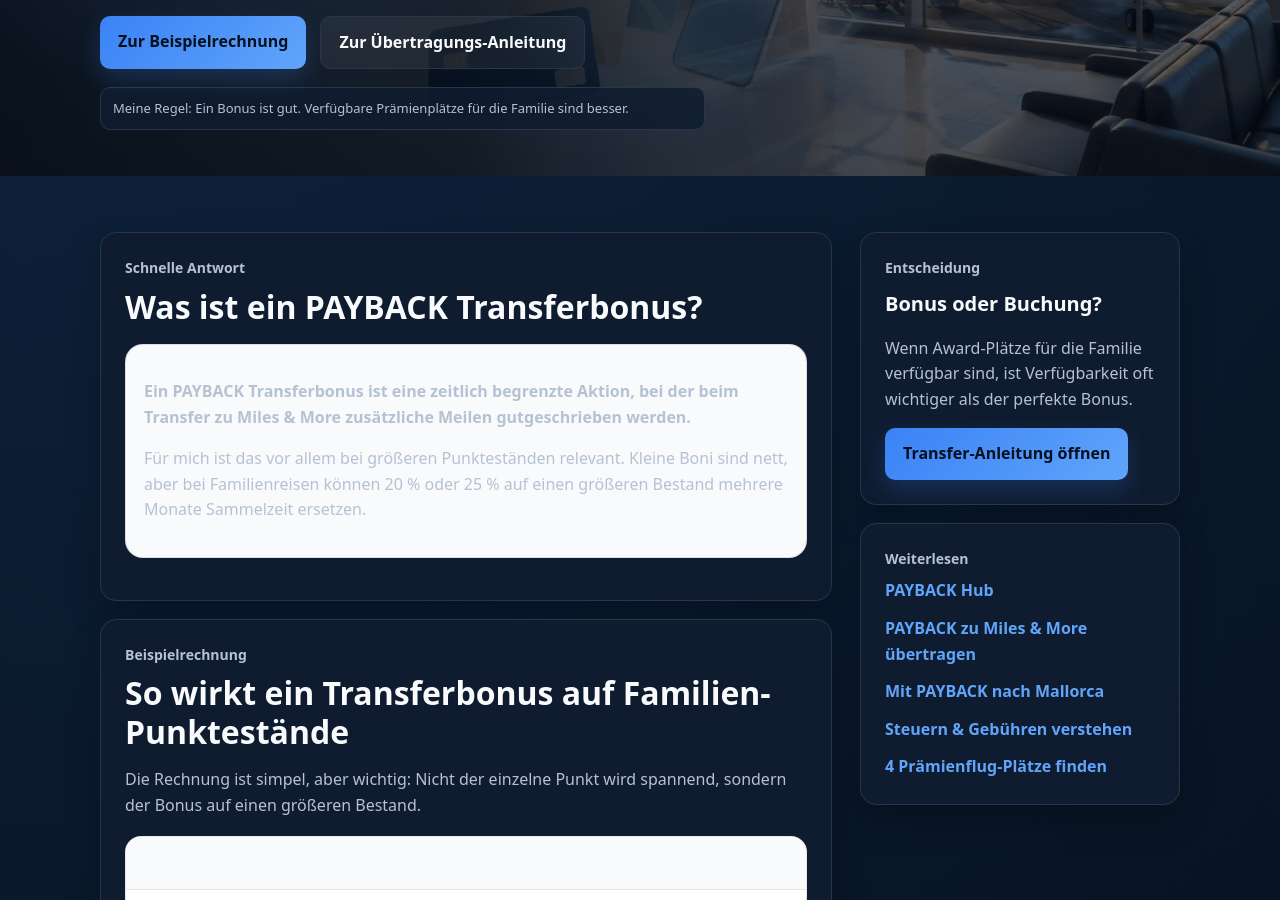
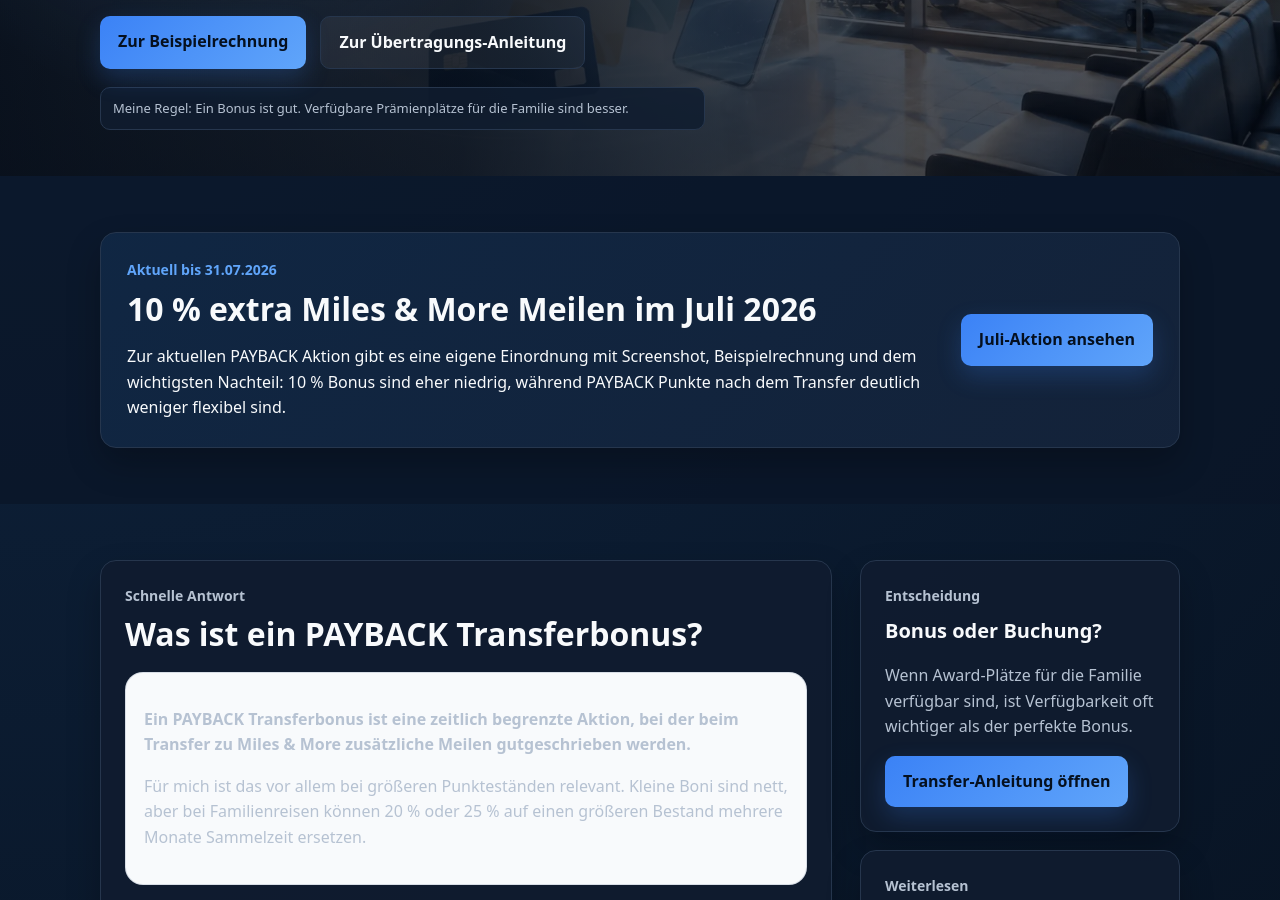
Before and after one commit to Praemienflug-Planer/miles-planer, a Jekyll site: the page built from meilen-sammeln/payback-transferbonus/index.html, in a window 1280 px wide and 900 px high, scrolled down 514 px. Built offline with Jekyll 4.4.1, drawn with Linux system fonts in a browser that asks for light colours; some of the changed text lies outside the part shown.

Commit message:
Link generic PAYBACK transfer bonus page to July 2026 action

```diff
--- a/meilen-sammeln/payback-transferbonus/index.html
+++ b/meilen-sammeln/payback-transferbonus/index.html
@@ -6,6 +6,7 @@
 ---
 <style>.answer-box{background:#f8fafc;border:1px solid rgba(148,163,184,.32);border-radius:18px;padding:18px;margin:18px 0}.bonus-table{width:100%;border-collapse:separate;border-spacing:0;margin:18px 0;background:#fff;border:1px solid rgba(148,163,184,.26);border-radius:16px;overflow:hidden}.bonus-table th,.bonus-table td{padding:13px 14px;border-bottom:1px solid rgba(148,163,184,.22);text-align:left}.bonus-table th{background:#f8fafc;font-weight:800}.bonus-table tr:last-child td{border-bottom:0}.faq-block details{border:1px solid rgba(148,163,184,.24);border-radius:14px;padding:14px 16px;background:#fff;margin:10px 0}.faq-block summary{font-weight:800;cursor:pointer}.faq-block p{margin:.7rem 0 0}.mini-cta{display:flex;gap:12px;flex-wrap:wrap;margin-top:18px}@media(max-width:720px){.bonus-table th,.bonus-table td{padding:10px;font-size:.95rem}}</style>
 <section class="hero hero-small hero-sammeln"><div class="container hero-grid seo-hero-grid"><div><p class="eyebrow">PAYBACK Transferbonus</p><h1>PAYBACK Transferbonus zu Miles &amp; More: Wann lohnt sich Warten?</h1><p class="hero-text">Ein Transferbonus kann aus demselben PAYBACK-Punktestand mehr Miles-&amp;-More-Meilen machen. Genau deshalb übertrage ich nicht automatisch, sondern erst nach einer kurzen Prüfung.</p><p class="hero-text">Diese Seite ist die Entscheidungsseite: Warten, sofort übertragen oder Punkte flexibel bei PAYBACK lassen?</p><div class="hero-actions"><a class="btn btn-primary" href="#rechnung">Zur Beispielrechnung</a><a class="btn btn-secondary" href="/meilen-sammeln/payback-punkte-miles-and-more/">Zur Übertragungs-Anleitung</a></div><div class="trust-note">Meine Regel: Ein Bonus ist gut. Verfügbare Prämienplätze für die Familie sind besser.</div></div><div class="hero-card"><h2>Kurz gesagt</h2><ul><li>Bonus erhöht die Meilengutschrift</li><li>warten lohnt sich ohne Buchungsdruck</li><li>sofort übertragen kann bei verfügbaren Plätzen sinnvoll sein</li><li>Bedingungen immer direkt prüfen</li><li>nach dem Transfer sind die Punkte weniger flexibel</li></ul></div></div></section>
+<section class="section alt" id="aktuell-juli-2026"><div class="container"><div class="cta-box"><div><p class="eyebrow">Aktuell bis 31.07.2026</p><h2>10 % extra Miles &amp; More Meilen im Juli 2026</h2><p>Zur aktuellen PAYBACK Aktion gibt es eine eigene Einordnung mit Screenshot, Beispielrechnung und dem wichtigsten Nachteil: 10 % Bonus sind eher niedrig, während PAYBACK Punkte nach dem Transfer deutlich weniger flexibel sind.</p></div><a class="btn btn-primary" href="/meilen-sammeln/payback-transferbonus-juli-2026/">Juli-Aktion ansehen</a></div></div></section>
 <section class="section"><div class="container seo-layout"><article class="seo-content">
 <div class="article-card seo-card"><p class="eyebrow">Schnelle Antwort</p><h2>Was ist ein PAYBACK Transferbonus?</h2><div class="answer-box"><p><strong>Ein PAYBACK Transferbonus ist eine zeitlich begrenzte Aktion, bei der beim Transfer zu Miles &amp; More zusätzliche Meilen gutgeschrieben werden.</strong></p><p>Für mich ist das vor allem bei größeren Punkteständen relevant. Kleine Boni sind nett, aber bei Familienreisen können 20 % oder 25 % auf einen größeren Bestand mehrere Monate Sammelzeit ersetzen.</p></div></div>
 <div class="article-card seo-card" id="rechnung"><p class="eyebrow">Beispielrechnung</p><h2>So wirkt ein Transferbonus auf Familien-Punktestände</h2><p>Die Rechnung ist simpel, aber wichtig: Nicht der einzelne Punkt wird spannend, sondern der Bonus auf einen größeren Bestand.</p><table class="bonus-table"><thead><tr><th>PAYBACK Punkte</th><th>Ohne Bonus</th><th>Mit 20 % Bonus</th><th>Zusätzliche Meilen</th></tr></thead><tbody><tr><td>10.000</td><td>10.000</td><td>12.000</td><td>2.000</td></tr><tr><td>50.000</td><td>50.000</td><td>60.000</td><td>10.000</td></tr><tr><td>100.000</td><td>100.000</td><td>120.000</td><td>20.000</td></tr><tr><td>200.000</td><td>200.000</td><td>240.000</td><td>40.000</td></tr></tbody></table><figure class="article-image"><a href="/images/mm_umwandlung_payback.png" target="_blank" rel="noopener noreferrer"><img src="/images/mm_umwandlung_payback.png" alt="Miles and More Gutschrift inklusive PAYBACK Transferbonus" loading="lazy"></a><figcaption>Eigener Praxis-Screenshot: Übertragene PAYBACK Punkte plus zusätzliche Bonusmeilen.</figcaption></figure></div>
@@ -15,4 +16,4 @@
 <div class="article-card seo-card"><p class="eyebrow">Verknüpfung</p><h2>Was passt als nächster Schritt?</h2><p>Wenn du die Punkte direkt übertragen möchtest, nutze die Anleitung mit den Screenshots. Wenn du erst verstehen willst, wie PAYBACK insgesamt in die Meilenstrategie passt, starte im Hub. Für Europa gibt es zusätzlich das Mallorca-Beispiel.</p><div class="mini-cta"><a class="btn btn-primary" href="/meilen-sammeln/payback-punkte-miles-and-more/">Zur Übertragungs-Anleitung</a><a class="btn btn-secondary" href="/meilen-sammeln/payback/">PAYBACK Hub</a><a class="btn btn-secondary" href="/meilen-sammeln/payback-mallorca/">Mallorca-Beispiel</a></div></div>
 <div class="article-card seo-card faq-block"><p class="eyebrow">FAQ</p><h2>Häufige Fragen zum PAYBACK Transferbonus</h2><details open><summary>Lohnt sich ein Transferbonus immer?</summary><p>Nein. Er lohnt sich nur, wenn du die Miles-&amp;-More-Meilen später sinnvoll einsetzen kannst.</p></details><details><summary>Sollte ich immer auf Bonus warten?</summary><p>Ohne Buchungsdruck meistens ja. Bei verfügbaren Prämienplätzen und fehlenden Meilen kann sofortiges Übertragen besser sein.</p></details><details><summary>Sollte ich alle PAYBACK Punkte übertragen?</summary><p>Nur wenn das Ziel wirklich klar ist. Sonst würde ich eher nicht den kompletten Bestand binden.</p></details><details><summary>Kann ich übertragene Meilen zurücktauschen?</summary><p>Damit würde ich nicht planen. Ich behandle den Transfer praktisch als endgültig.</p></details></div>
 <script type="application/ld+json">{"@context":"https://schema.org","@type":"FAQPage","mainEntity":[{"@type":"Question","name":"Lohnt sich ein PAYBACK Transferbonus immer?","acceptedAnswer":{"@type":"Answer","text":"Nein. Ein Transferbonus lohnt sich nur, wenn die Miles & More Meilen später sinnvoll eingesetzt werden können."}},{"@type":"Question","name":"Sollte ich immer auf einen Transferbonus warten?","acceptedAnswer":{"@type":"Answer","text":"Ohne Buchungsdruck ist Warten oft sinnvoll. Bei verfügbaren Prämienplätzen und fehlenden Meilen kann ein sofortiger Transfer besser sein."}},{"@type":"Question","name":"Sollte ich alle PAYBACK Punkte übertragen?","acceptedAnswer":{"@type":"Answer","text":"Nur wenn das Reiseziel wirklich klar ist. Sonst kann es sinnvoll sein, einen Teil der Punkte flexibel bei PAYBACK zu lassen."}},{"@type":"Question","name":"Kann ich übertragene Meilen zurück zu PAYBACK tauschen?","acceptedAnswer":{"@type":"Answer","text":"Damit sollte man nicht planen. Der Transfer sollte praktisch als endgültig behandelt werden."}}]}</script>
-</article><aside class="seo-sidebar"><div class="article-card seo-card sticky-card"><p class="eyebrow">Entscheidung</p><h3>Bonus oder Buchung?</h3><p>Wenn Award-Plätze für die Familie verfügbar sind, ist Verfügbarkeit oft wichtiger als der perfekte Bonus.</p><a class="btn btn-primary" href="/meilen-sammeln/payback-punkte-miles-and-more/">Transfer-Anleitung öffnen</a></div><div class="article-card seo-card"><p class="eyebrow">Weiterlesen</p><div class="sidebar-links"><a href="/meilen-sammeln/payback/">PAYBACK Hub</a><a href="/meilen-sammeln/payback-punkte-miles-and-more/">PAYBACK zu Miles &amp; More übertragen</a><a href="/meilen-sammeln/payback-mallorca/">Mit PAYBACK nach Mallorca</a><a href="/praemienflug-steuern-gebuehren/">Steuern &amp; Gebühren verstehen</a><a href="/vier-praemienflug-plaetze-finden/">4 Prämienflug-Plätze finden</a></div></div></aside></div></section>
+</article><aside class="seo-sidebar"><div class="article-card seo-card sticky-card"><p class="eyebrow">Entscheidung</p><h3>Bonus oder Buchung?</h3><p>Wenn Award-Plätze für die Familie verfügbar sind, ist Verfügbarkeit oft wichtiger als der perfekte Bonus.</p><a class="btn btn-primary" href="/meilen-sammeln/payback-punkte-miles-and-more/">Transfer-Anleitung öffnen</a></div><div class="article-card seo-card"><p class="eyebrow">Weiterlesen</p><div class="sidebar-links"><a href="/meilen-sammeln/payback-transferbonus-juli-2026/">Aktuell: 10 % Transferbonus Juli 2026</a><a href="/meilen-sammeln/payback/">PAYBACK Hub</a><a href="/meilen-sammeln/payback-punkte-miles-and-more/">PAYBACK zu Miles &amp; More übertragen</a><a href="/meilen-sammeln/payback-mallorca/">Mit PAYBACK nach Mallorca</a><a href="/praemienflug-steuern-gebuehren/">Steuern &amp; Gebühren verstehen</a><a href="/vier-praemienflug-plaetze-finden/">4 Prämienflug-Plätze finden</a></div></div></aside></div></section>
```
